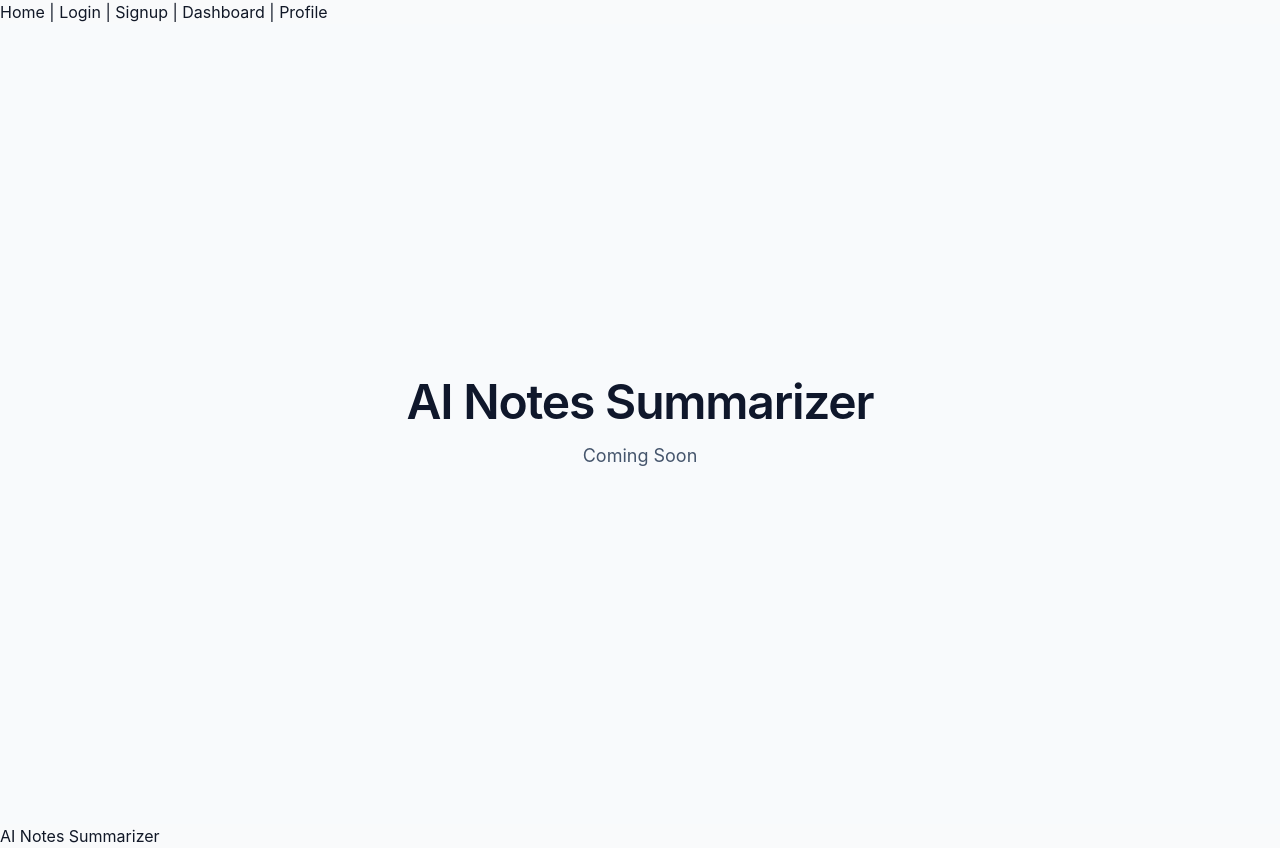
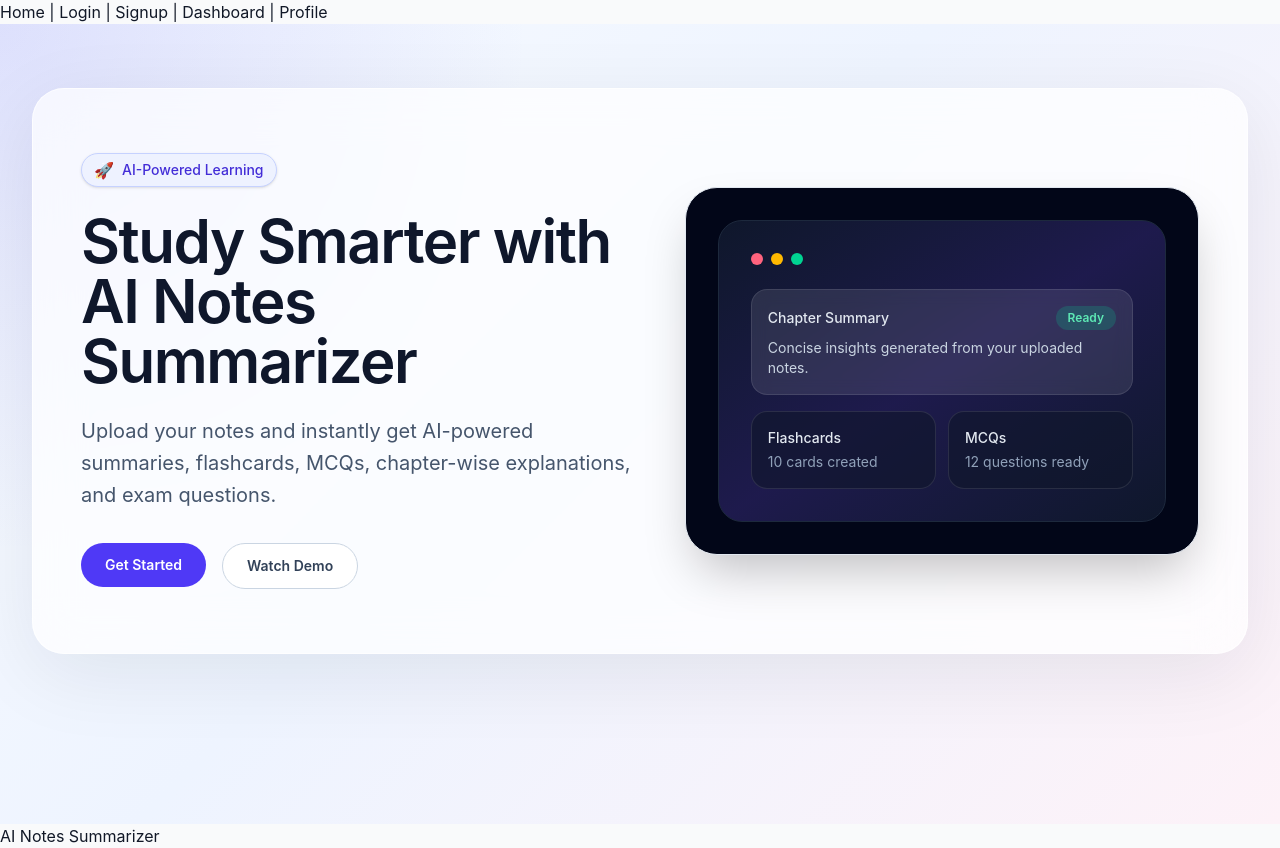
Before and after one commit to pradnyabagade015-dot/ai-notes-summarizer, a React (Vite) app: page / in a window 1280 px wide. Built offline with nearby package versions, Linux system fonts and the light colour scheme.

Commit message:
Add premium hero section

```diff
--- a/src/pages/Home.jsx
+++ b/src/pages/Home.jsx
@@ -1,13 +1,69 @@
 function Home() {
   return (
-    <div className="flex min-h-screen items-center justify-center bg-slate-50 px-6">
-      <div className="text-center">
-        <h1 className="text-4xl font-semibold tracking-tight text-slate-900 sm:text-5xl">
-          AI Notes Summarizer
-        </h1>
-        <p className="mt-4 text-lg text-slate-600">Coming Soon</p>
+    <section className="min-h-screen bg-[radial-gradient(circle_at_top_left,_rgba(99,102,241,0.18),_transparent_35%),linear-gradient(135deg,_#f8fbff_0%,_#eef4ff_45%,_#fdf2f8_100%)] px-4 py-16 sm:px-6 lg:px-8">
+      <div className="mx-auto flex max-w-7xl flex-col items-center gap-12 rounded-[2rem] border border-white/70 bg-white/70 p-8 shadow-[0_20px_80px_rgba(15,23,42,0.08)] backdrop-blur-xl lg:flex-row lg:items-center lg:justify-between lg:px-12 lg:py-16">
+        <div className="max-w-2xl text-center lg:text-left">
+          <div className="mb-6 inline-flex items-center rounded-full border border-indigo-200 bg-indigo-50 px-3 py-1 text-sm font-medium text-indigo-700 shadow-sm">
+            <span className="mr-2 text-base">🚀</span>
+            AI-Powered Learning
+          </div>
+
+          <h1 className="text-4xl font-semibold tracking-tight text-slate-900 sm:text-5xl lg:text-6xl">
+            Study Smarter with AI Notes Summarizer
+          </h1>
+
+          <p className="mt-6 text-lg leading-8 text-slate-600 sm:text-xl">
+            Upload your notes and instantly get AI-powered summaries, flashcards, MCQs, chapter-wise explanations, and exam questions.
+          </p>
+
+          <div className="mt-8 flex flex-col items-center gap-4 sm:flex-row lg:items-start">
+            <button className="rounded-full bg-indigo-600 px-6 py-3 text-sm font-semibold text-white transition duration-300 hover:-translate-y-1 hover:bg-indigo-700">
+              Get Started
+            </button>
+            <button className="rounded-full border border-slate-300 bg-white px-6 py-3 text-sm font-semibold text-slate-700 transition duration-300 hover:-translate-y-1 hover:border-indigo-300 hover:text-indigo-700">
+              Watch Demo
+            </button>
+          </div>
+        </div>
+
+        <div className="w-full max-w-xl">
+          <div className="rounded-[2rem] border border-slate-200 bg-slate-950 p-6 shadow-2xl transition duration-300 hover:-translate-y-2 sm:p-8">
+            <div className="rounded-[1.5rem] border border-slate-800 bg-gradient-to-br from-slate-900 via-indigo-950 to-slate-900 p-6 sm:p-8">
+              <div className="flex items-center gap-2">
+                <span className="h-3 w-3 rounded-full bg-rose-400"></span>
+                <span className="h-3 w-3 rounded-full bg-amber-400"></span>
+                <span className="h-3 w-3 rounded-full bg-emerald-400"></span>
+              </div>
+
+              <div className="mt-6 space-y-4">
+                <div className="rounded-2xl border border-white/10 bg-white/10 p-4 backdrop-blur-sm">
+                  <div className="flex items-center justify-between">
+                    <p className="text-sm font-medium text-slate-200">Chapter Summary</p>
+                    <span className="rounded-full bg-emerald-400/20 px-3 py-1 text-xs font-semibold text-emerald-300">
+                      Ready
+                    </span>
+                  </div>
+                  <p className="mt-2 text-sm text-slate-300">
+                    Concise insights generated from your uploaded notes.
+                  </p>
+                </div>
+
+                <div className="grid gap-3 sm:grid-cols-2">
+                  <div className="rounded-2xl border border-white/10 bg-slate-900/60 p-4">
+                    <p className="text-sm font-medium text-slate-200">Flashcards</p>
+                    <p className="mt-1 text-sm text-slate-400">10 cards created</p>
+                  </div>
+                  <div className="rounded-2xl border border-white/10 bg-slate-900/60 p-4">
+                    <p className="text-sm font-medium text-slate-200">MCQs</p>
+                    <p className="mt-1 text-sm text-slate-400">12 questions ready</p>
+                  </div>
+                </div>
+              </div>
+            </div>
+          </div>
+        </div>
       </div>
-    </div>
+    </section>
   )
 }
 
```
